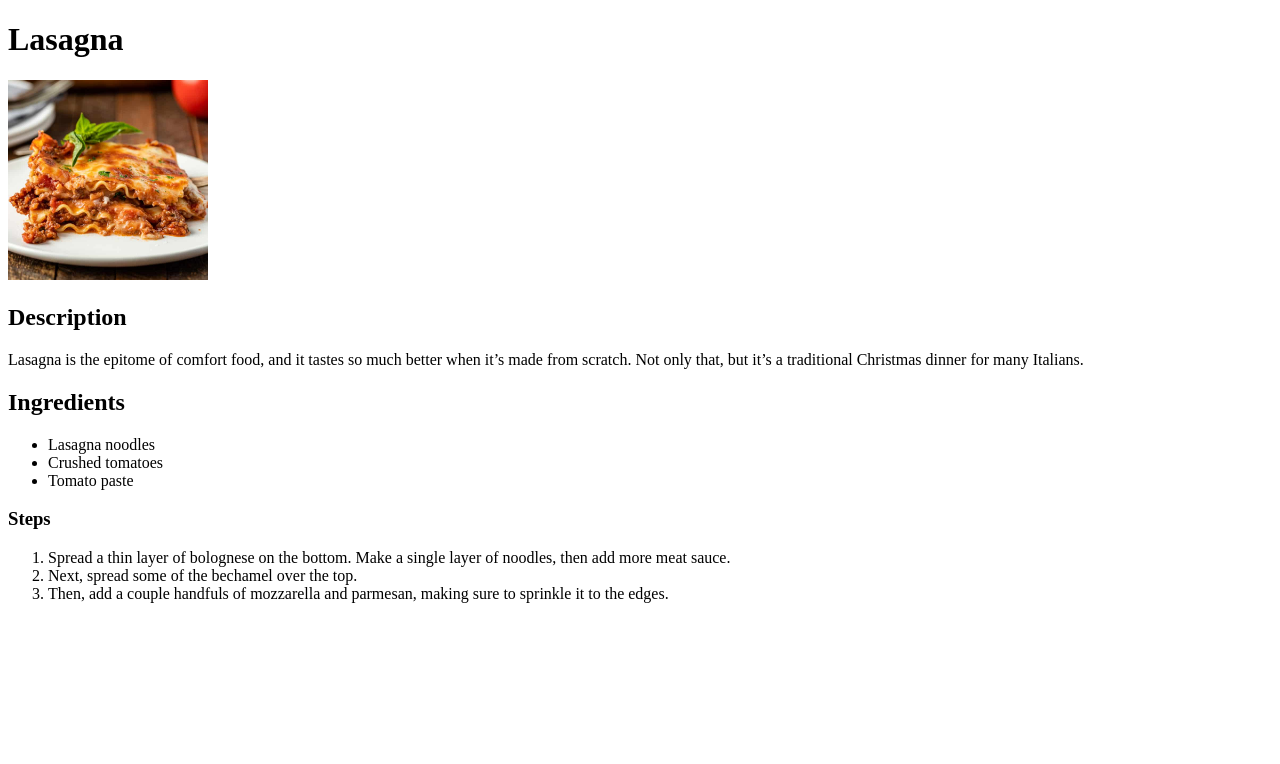
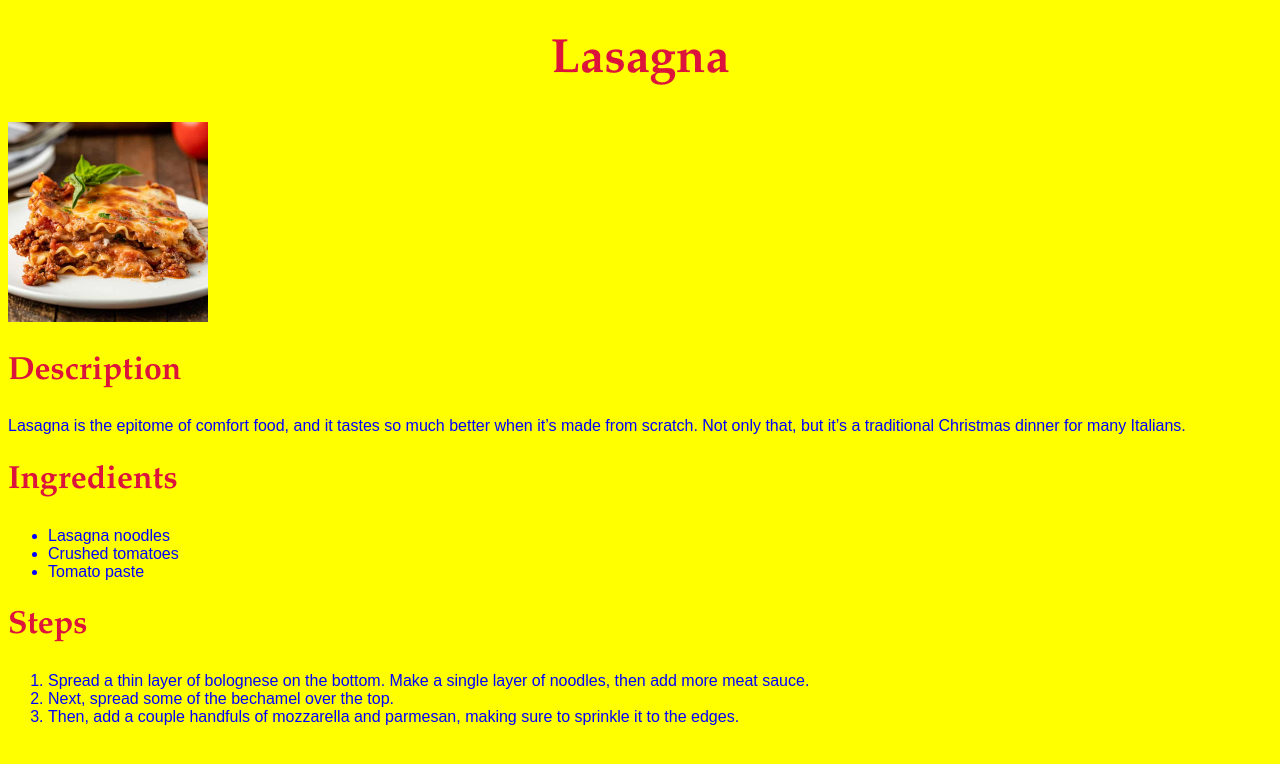
Before and after one commit to toni171/odin-recipes, a plain HTML site: page recipes/lasagna.html in a window 1280 px wide. Drawn offline with Linux system fonts and the light colour scheme.

Commit message:
Add style with style.css file

```diff
--- a/recipes/lasagna.html
+++ b/recipes/lasagna.html
@@ -3,6 +3,7 @@
 <head>
     <meta charset="UTF-8">
     <meta name="viewport" content="width=device-width, initial-scale=1.0">
+    <link rel="stylesheet" href="../style.css">
     <title>Lasagna</title>
 </head>
 <body>
@@ -17,7 +18,7 @@
         <li>Crushed tomatoes</li>
         <li>Tomato paste</li>
     </ul>
-    <h3>Steps</h3>
+    <h2>Steps</h2>
     <ol>
         <li>Spread a thin layer of bolognese on the bottom. Make a single layer of noodles,
             then add more meat sauce.</li>
--- /dev/null
+++ b/style.css
@@ -0,0 +1,24 @@
+* {
+    color: blue;
+    font-family: Arial, Helvetica, sans-serif;
+    font-size: 16px;
+}
+
+body {
+    background-color: yellow;
+}
+
+h1,
+h2 {
+    color: crimson;
+    font-family: Garamond, "Times New Roman", serif;
+}
+
+h1 {
+    font-size: 48px;
+    text-align: center;
+}
+
+h2 {
+    font-size: 32px
+}
```
Also changed, not shown: index.html (+2 -1 lines), recipes/pizza.html (+1 -0 lines).
